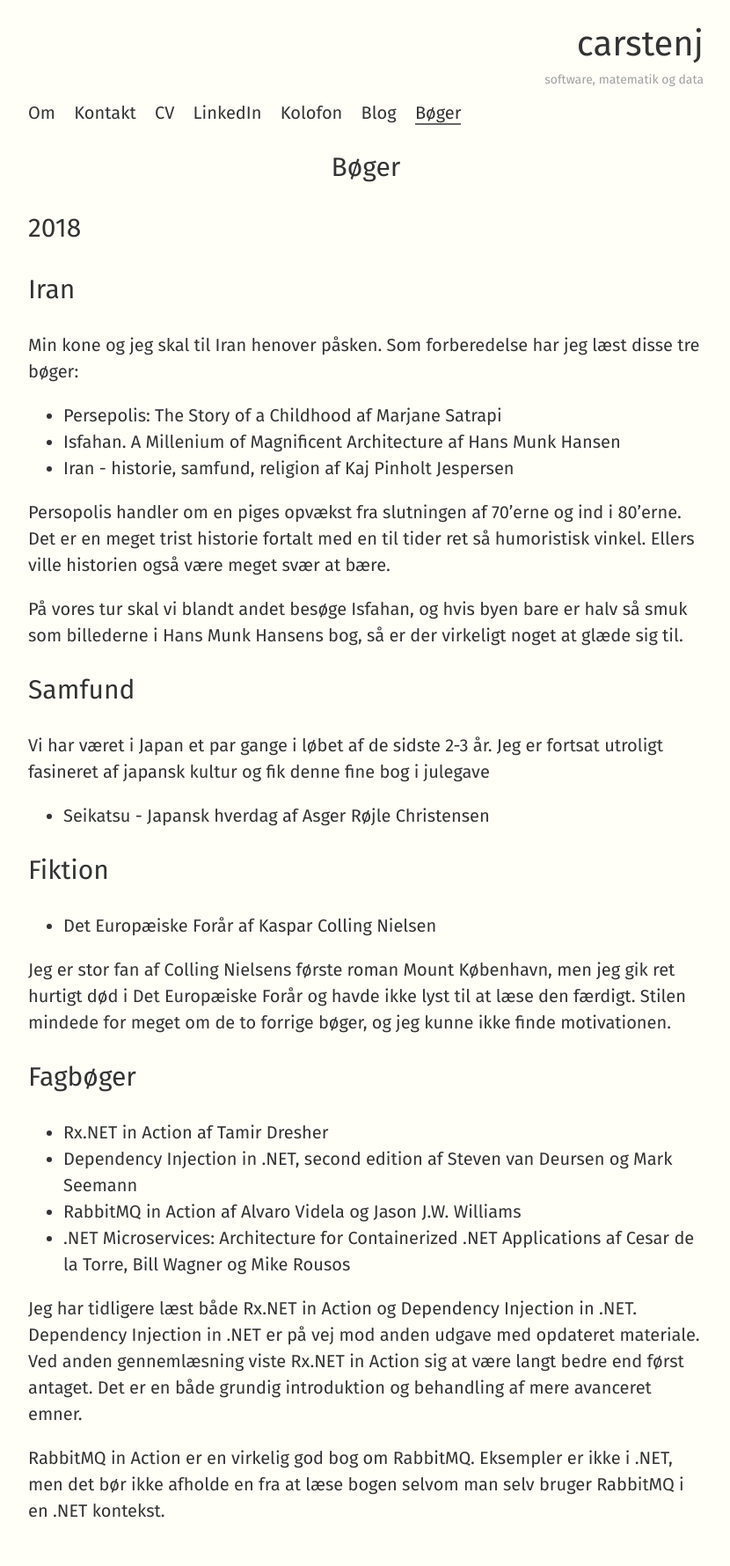
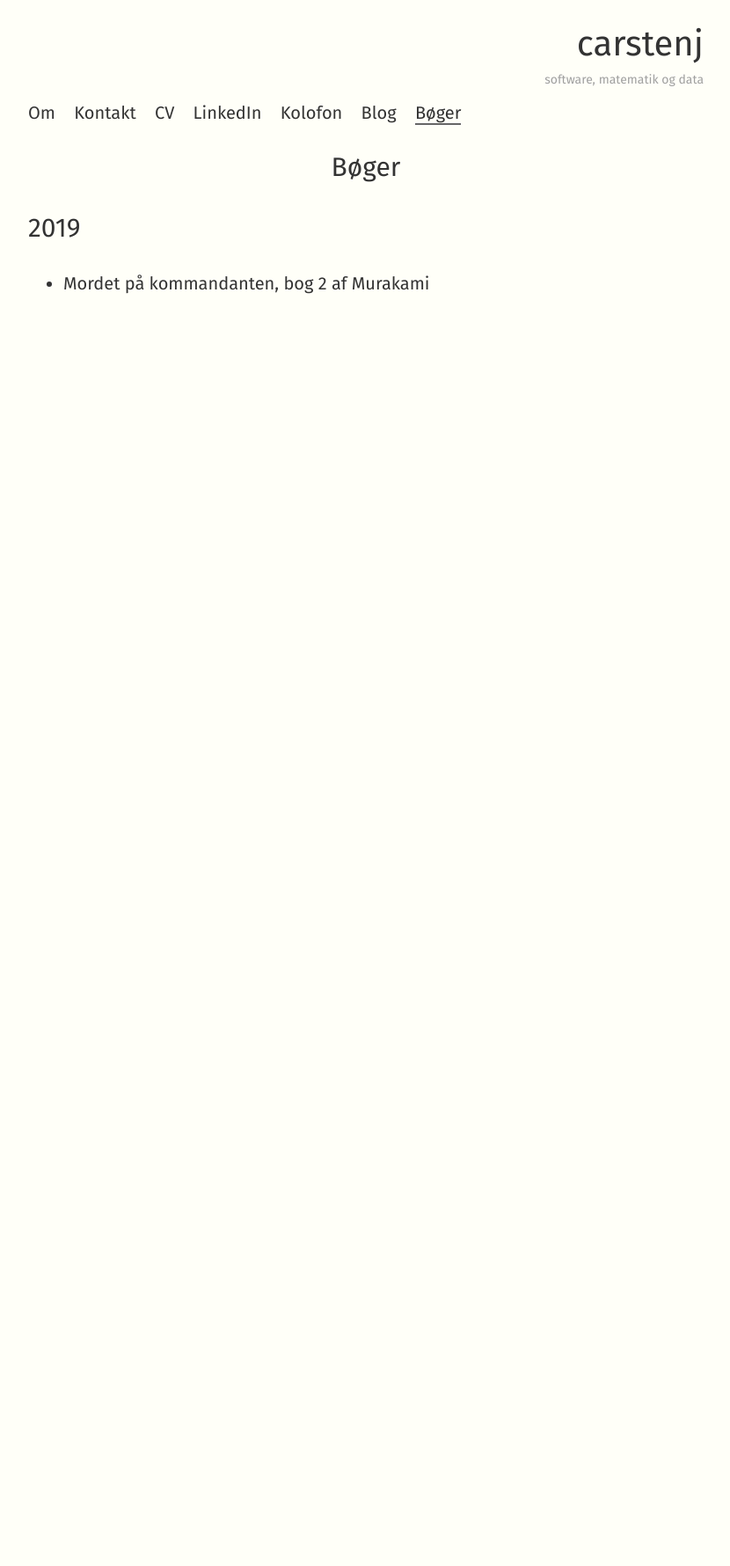
Before and after one commit to carsten-j/carsten-j.github.io, a Jekyll site: the page built from books.md, in a window 1280 px wide. Shown: the whole page at 88% size, without its empty margins (224-1054 px from the left). Built offline with Jekyll 4.4.1, drawn with Linux system fonts in a browser that asks for light colours; nearby versions of some CDN libraries; after the commit the page ends 900 px from its top, so only the background shows below that.

Commit message:
Bøger fra 2018

```diff
--- a/books.md
+++ b/books.md
@@ -3,37 +3,6 @@ layout:    page
 title:     Bøger
 permalink: /books/
 ---
-# 2018
+# 2019
 
-## Iran
-Min kone og jeg skal til Iran henover påsken. Som forberedelse har jeg læst disse tre bøger:
-
-* Persepolis: The Story of a Childhood af Marjane Satrapi
-* Isfahan. A Millenium of Magnificent Architecture af Hans Munk Hansen
-* Iran - historie, samfund, religion af Kaj Pinholt Jespersen
-
-Persopolis handler om en piges opvækst fra slutningen af 70'erne og ind i 80'erne. Det er en meget trist historie fortalt med en til tider ret så humoristisk vinkel. Ellers ville historien også være meget svær at bære.
-
-På vores tur skal vi blandt andet besøge Isfahan, og hvis byen bare er halv så smuk som billederne i Hans Munk Hansens bog, så er der virkeligt noget at glæde sig til.
-
-## Samfund
-Vi har været i Japan et par gange i løbet af de sidste 2-3 år. Jeg er fortsat utroligt fasineret af japansk kultur og fik denne fine bog i julegave
-
-* Seikatsu - Japansk hverdag af Asger Røjle Christensen
-
-## Fiktion
-
-* Det Europæiske Forår af Kaspar Colling Nielsen
-
-Jeg er stor fan af Colling Nielsens første roman Mount København, men jeg gik ret hurtigt død i Det Europæiske Forår og havde ikke lyst til at læse den færdigt. Stilen mindede for meget om de to forrige bøger, og jeg kunne ikke finde motivationen.
-
-## Fagbøger
-
-* Rx.NET in Action af Tamir Dresher
-* Dependency Injection in .NET, second edition af Steven van Deursen og Mark Seemann
-* RabbitMQ in Action af Alvaro Videla og Jason J.W. Williams
-* .NET Microservices: Architecture for Containerized .NET Applications af Cesar de la Torre, Bill Wagner og Mike Rousos
-
-Jeg har tidligere læst både Rx.NET in Action og Dependency Injection in .NET. Dependency Injection in .NET er på vej mod anden udgave med opdateret materiale. Ved anden gennemlæsning viste Rx.NET in Action sig at være langt bedre end først antaget. Det er en både grundig introduktion og behandling af mere avanceret emner.
-
-RabbitMQ in Action er en virkelig god bog om RabbitMQ. Eksempler er ikke i .NET, men det bør ikke afholde en fra at læse bogen selvom man selv bruger RabbitMQ i en .NET kontekst.
+* Mordet på kommandanten, bog 2 af Murakami
```
Also changed, not shown: _posts/2018-12-30-books2018.markdown (added, +101 -0 lines), 1 other file.
